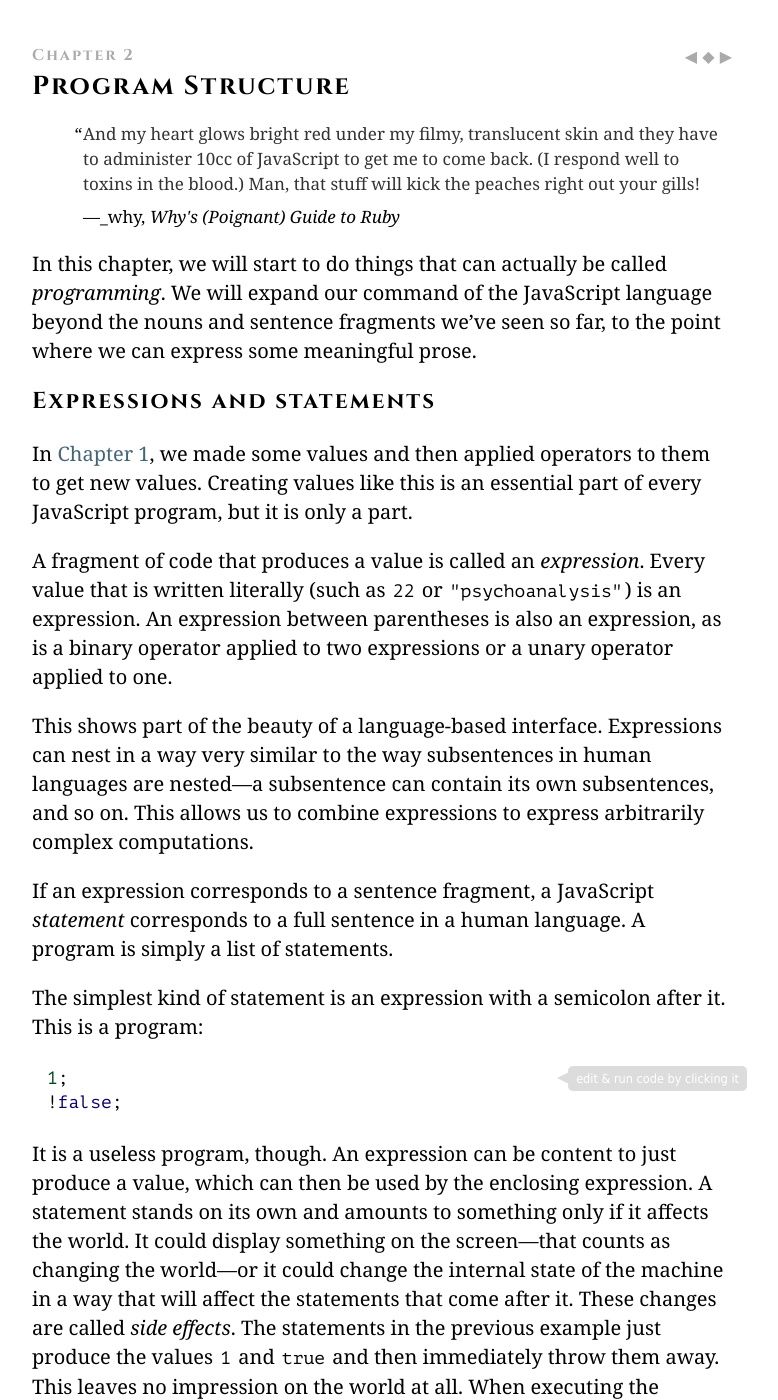
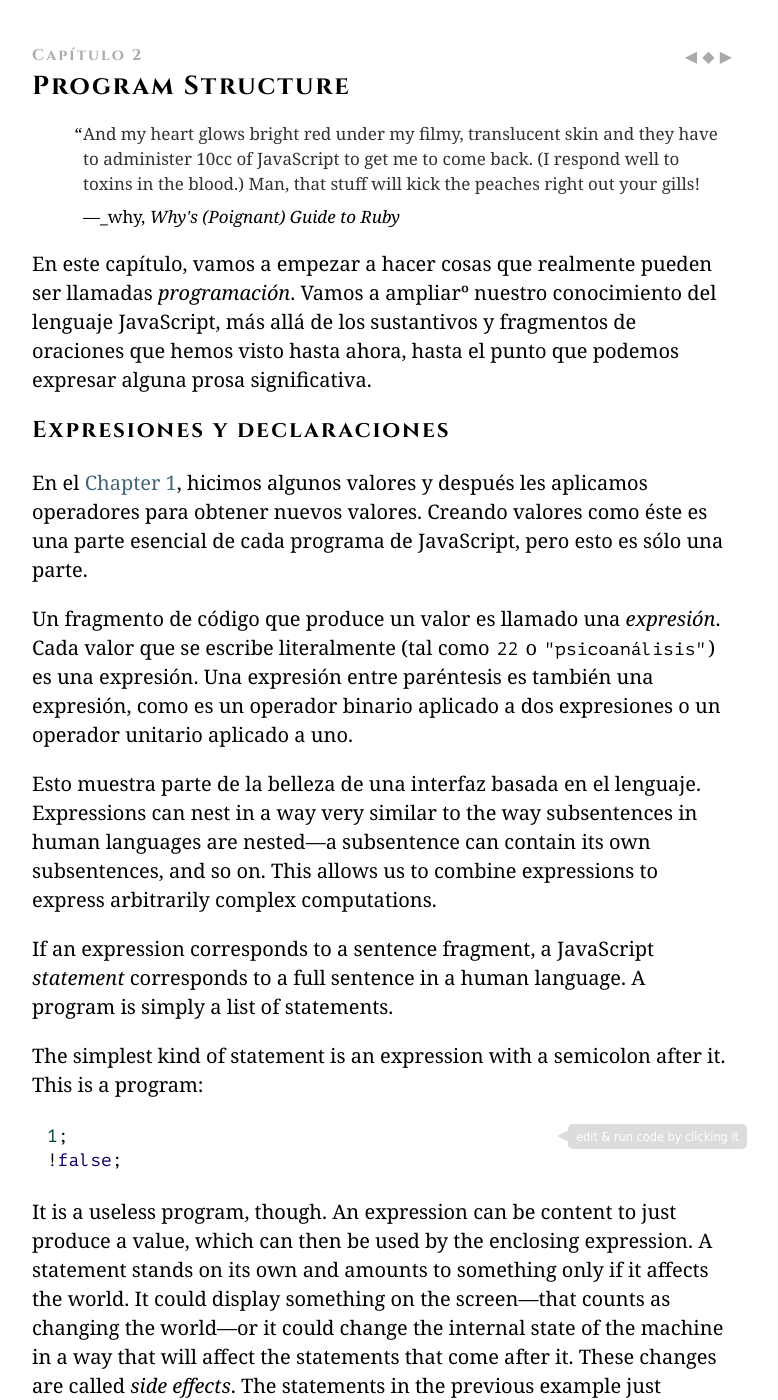
Before and after one commit to hectorip/Eloquent-JavaScript-ES-online, a Jekyll site: the page chapters/02_program_structure.html, which Jekyll copies as it is, in a window 1280 px wide and 1400 px high. Shown: the whole window, without its empty margins (258-1036 px from the left). Built offline with Jekyll 4.4.1, drawn with Linux system fonts in a browser that asks for light colours; nearby versions of some CDN libraries; library files that are not in the unit come from our copies.

Commit message:
Chapter 2 - by diego

```diff
--- a/chapters/02_program_structure.html
+++ b/chapters/02_program_structure.html
@@ -8,16 +8,26 @@
   <script src="js/sandbox.js"></script>
   <script src="js/ejs.js"></script>
   <script>var chapNum = 2;</script>
+  <script>
+  (function(i,s,o,g,r,a,m){i['GoogleAnalyticsObject']=r;i[r]=i[r]||function(){
+  (i[r].q=i[r].q||[]).push(arguments)},i[r].l=1*new Date();a=s.createElement(o),
+  m=s.getElementsByTagName(o)[0];a.async=1;a.src=g;m.parentNode.insertBefore(a,m)
+  })(window,document,'script','//www.google-analytics.com/analytics.js','ga');
+
+  ga('create', 'UA-53624335-3', 'auto');
+  ga('send', 'pageview');
+
+  </script>
 </head>
 
 <article>
 <nav>
-  <a href="01_values.html" title="previous chapter">◀</a>
+  <a href="01_values.html" title="capítulo previo">◀</a>
   <a href="index.html" title="cover">◆</a>
-  <a href="03_functions.html" title="next chapter">▶</a>
+  <a href="03_functions.html" title="capítulo siguiente">▶</a>
 </nav>
 
-<h1><div class=chap_num>Chapter 2</div>Program Structure</h1>
+<h1><div class=chap_num>Capítulo 2</div>Program Structure</h1>
 <blockquote>
 <p><a class=p_ident id="p_J/zCYrllfQ" href="#p_J/zCYrllfQ"></a>And my heart glows bright red under my
 filmy, translucent skin and they have to administer 10cc of JavaScript
@@ -25,24 +35,24 @@ to get me to come back. (I respond well to toxins in the blood.) Man,
 that stuff will kick the peaches right out your gills!</p>
  <footer>_why, <cite>Why's (Poignant) Guide to Ruby</cite></footer>
 </blockquote>
-<p><a class=p_ident id="p_x4mfX9d1CF" href="#p_x4mfX9d1CF"></a>In this chapter, we will start to do
-things that can actually be called <em>programming</em>. We will expand our
-command of the JavaScript language beyond the nouns and sentence
-fragments we&#8217;ve seen so far, to the point where we can
-express some meaningful prose.</p>
-<h2><a class=h_ident id="h_5fUOQZwwHx" href="#h_5fUOQZwwHx"></a>Expressions and statements</h2>
-<p><a class=p_ident id="p_EuyWCUdM/0" href="#p_EuyWCUdM/0"></a>In
-<a href="01_values.html#values">Chapter 1</a>, we made some values and then
-applied operators to them to get new values. Creating values like this
-is an essential part of every JavaScript program, but it is only
-a part.</p>
-<p><a class=p_ident id="p_8CCep1TQ8b" href="#p_8CCep1TQ8b"></a>A fragment of code that produces a value is
-called an <em>expression</em>. Every value that is written literally
-(such as <code>22</code> or <code>"psychoanalysis"</code>) is an expression. An expression
-between parentheses is also an expression, as is a binary operator applied to two expressions or a unary operator applied to
-one.</p>
-<p><a class=p_ident id="p_QXQG3kVSFh" href="#p_QXQG3kVSFh"></a>This shows part of the
-beauty of a language-based interface. Expressions can nest in a way
+<p><a class=p_ident id="p_mI3eElMLTP" href="#p_mI3eElMLTP"></a>En este capítulo, vamos a empezar a hacer
+cosas que realmente pueden ser llamadas <em>programación</em>. Vamos a ampliarº
+nuestro conocimiento del lenguaje JavaScript, más allá de los sustantivos y fragmentos
+de oraciones que hemos visto hasta ahora, hasta el punto que podemos
+expresar alguna prosa significativa.</p>
+<h2><a class=h_ident id="h_oqfl+ptPGG" href="#h_oqfl+ptPGG"></a>Expresiones y declaraciones</h2>
+<p><a class=p_ident id="p_pPoE1vv1YM" href="#p_pPoE1vv1YM"></a>En el
+<a href="01_values.html#values">Chapter 1</a>, hicimos algunos valores y después
+les aplicamos operadores para obtener nuevos valores. Creando valores como éste
+es una parte esencial de cada programa de JavaScript, pero esto es sólo
+una parte.</p>
+<p><a class=p_ident id="p_3x4YDXd58+" href="#p_3x4YDXd58+"></a>Un fragmento de código que produce un valor es
+llamado una <em>expresión</em>. Cada valor que se escribe literalmente
+(tal como <code>22</code> o <code>"psicoanálisis"</code>) es una expresión. Una expresión
+entre paréntesis es también una expresión, como es un operador binario aplicado a dos expresiones o un operador unitario aplicado a
+uno.</p>
+<p><a class=p_ident id="p_OEyTev26s4" href="#p_OEyTev26s4"></a>Esto muestra parte de la
+belleza de una interfaz basada en el lenguaje. Expressions can nest in a way
 very similar to the way subsentences in human languages are nested—a
 subsentence can contain its own subsentences, and so on. This allows
 us to combine expressions to express arbitrarily complex computations.</p>
@@ -715,8 +725,8 @@ line has been built up, so do this after the inner loop but inside of
 the outer loop.</p>
 </div></div>
 <nav>
-  <a href="01_values.html" title="previous chapter">◀</a>
+  <a href="01_values.html" title="capítulo previo">◀</a>
   <a href="index.html" title="cover">◆</a>
-  <a href="03_functions.html" title="next chapter">▶</a>
+  <a href="03_functions.html" title="capítulo siguiente">▶</a>
 </nav>
 </article>
--- a/index.html
+++ b/index.html
@@ -16,7 +16,10 @@ layout: default
   <ol>
     <a href="chapters/00_intro.html"> Intro </a>
     <li>
-      <a href="chapters/01_values.html"> Valores, Tipos y Operadores</a>(En curso)
+      <a href="chapters/01_values.html"> Valores, Tipos y Operadores</a> (En curso)
+    </li>
+    <li>
+      <a href="chapters/02_program_structure.html">Estructura del Programa</a> (En curso)
     </li>
   </ol>
 </section>
```
Also changed, not shown: 3 other files.
